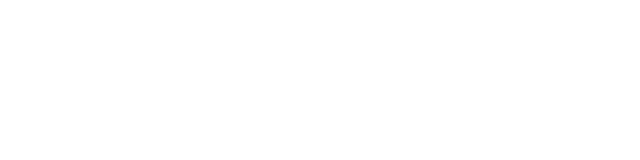
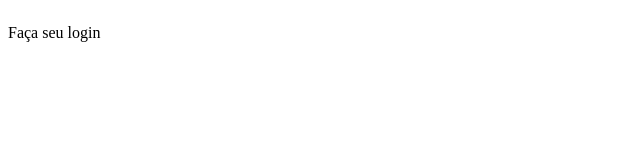
Before and after one commit to roddsv/desafio_fortes, a React (Create React App) app: page / in a window 1280 px wide. Shown: the top 160 px of the page, without its empty margins (0-640 px from the left). Built offline with nearby package versions, Linux system fonts and the light colour scheme.

Commit message:
Initial form stylization

```diff
--- a/src/App.tsx
+++ b/src/App.tsx
@@ -1,9 +1,10 @@
 import React from 'react';
+import LoginForm from './components/LoginForm';
 
 function App() {
   return (
     <div className="App">
-
+      <LoginForm />
     </div>
   );
 }
--- /dev/null
+++ b/src/components/LoginForm.css
@@ -0,0 +1,7 @@
+form {
+    display: flex;
+}
+
+.login-header {
+    text-align: center;
+}
--- /dev/null
+++ b/src/components/LoginForm.tsx
@@ -0,0 +1,18 @@
+import React, { useState } from "react";
+import "./LoginForm.css";
+
+const LoginForm: React.FC = () => {
+    const [username, setUsername] = useState<string>('');
+    const [password, setPassword] = useState<string>('');
+
+    return (
+                    <main>
+                <form>
+                    <p className="login-header">Faça seu login</p>
+                </form>
+            </main>
+
+    );
+};
+
+export default LoginForm;
```
